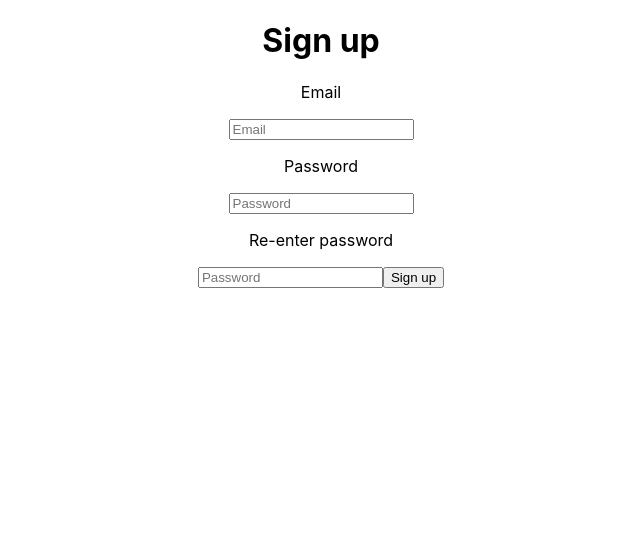
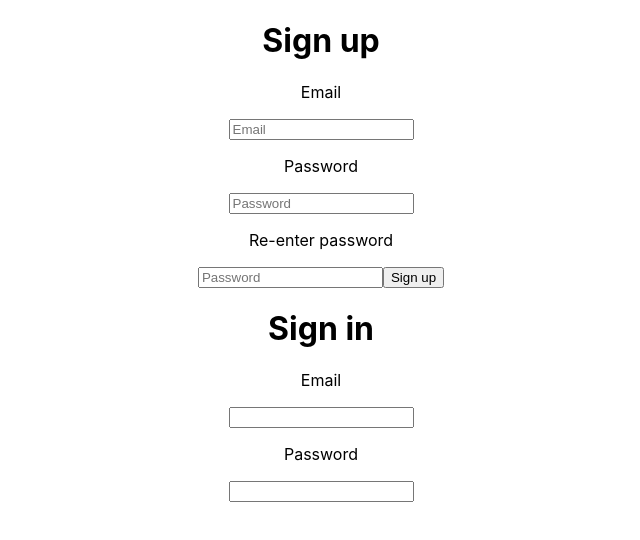
Before and after one commit to aevans1910/adulting, a React (Create React App) app: page / in a window 1280 px wide. Shown: the top 540 px of the page, without its empty margins (319-959 px from the left). Built offline with nearby package versions, Linux system fonts and the light colour scheme.

Commit message:
[add] stylesheet

```diff
--- a/src/App.js
+++ b/src/App.js
@@ -3,6 +3,7 @@ import React from 'react';
 import SignUpIn from './pages/SignUpIn'
 
 import './App.css';
+import './styles/pages.css'
 
 function App() {
   return (
--- a/src/pages/SignUpIn.js
+++ b/src/pages/SignUpIn.js
@@ -1,8 +1,12 @@
 import React from 'react'
 import SignUpForm from '../components/SignUpForm'
+import SignInForm from '../components/SignInForm'
 
 export default function SignUpIn() {
     return (
-        <SignUpForm />
+        <div className="container">
+            <SignUpForm />
+            <SignInForm />
+        </div>
     )
 }
--- /dev/null
+++ b/src/styles/pages.css
@@ -0,0 +1 @@
+/* No CSS *//*# sourceMappingURL=pages.css.map */
--- /dev/null
+++ b/src/styles/pages.scss
@@ -0,0 +1,3 @@
+.container {
+
+}
```
Also changed, not shown: 1 other file (tests, documents, lock files or other folders).
